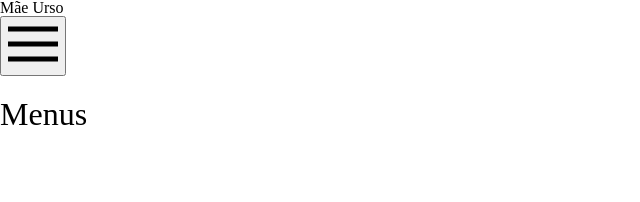
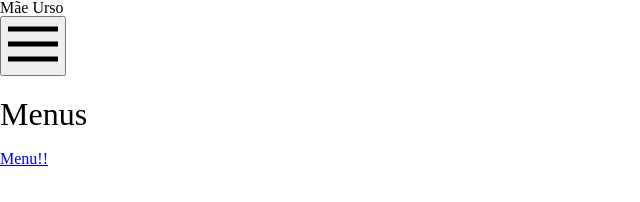
Before and after one commit to angelod1as/mae-urso, a Gatsby site: page /menus in a window 1280 px wide. Shown: the full height of the page, 0-640 px from the left. Built offline with nearby package versions, Linux system fonts and the light colour scheme; Gatsby itself is replaced by a stand-in of ours.

Commit message:
menus automatic

```diff
--- a/src/templates/menus/menus.js
+++ b/src/templates/menus/menus.js
@@ -1,25 +1,67 @@
 import React from 'react'
 import PropTypes from 'prop-types'
-import { graphql } from 'gatsby'
+import { graphql, Link } from 'gatsby'
 import uuid from 'uuid/v1'
-import parse from 'html-react-parser'
 
 import Container from '../../components/Container'
 
 const Menus = props => {
   const { data, location } = props
   const { pathname } = location
+  const { edges } = data.allMarkdownRemark
   return (
     <Container title="Menus" here={pathname}>
       <h1>Menus</h1>
+      {edges.map(each => {
+        const { frontmatter, fields } = each.node
+        return (
+          <Link key={uuid()} to={fields.fullPath}>
+            {frontmatter.title}
+          </Link>
+        )
+      })}
     </Container>
   )
 }
 
 Menus.propTypes = {
+  data: PropTypes.shape({
+    allMarkdownRemark: PropTypes.shape({
+      edges: PropTypes.arrayOf(
+        PropTypes.shape({
+          node: PropTypes.shape({
+            frontmatter: PropTypes.shape({
+              title: PropTypes.string,
+            }),
+            fields: PropTypes.shape({
+              fullPath: PropTypes.string,
+            }),
+          }),
+        })
+      ),
+    }),
+  }).isRequired,
   location: PropTypes.shape({
     pathname: PropTypes.string,
   }).isRequired,
 }
 
+export const homeQuery = graphql`
+  {
+    allMarkdownRemark(filter: { fields: { type: { eq: "menus" } } }) {
+      edges {
+        node {
+          html
+          fields {
+            fullPath
+          }
+          frontmatter {
+            title
+          }
+        }
+      }
+    }
+  }
+`
+
 export default Menus
```
